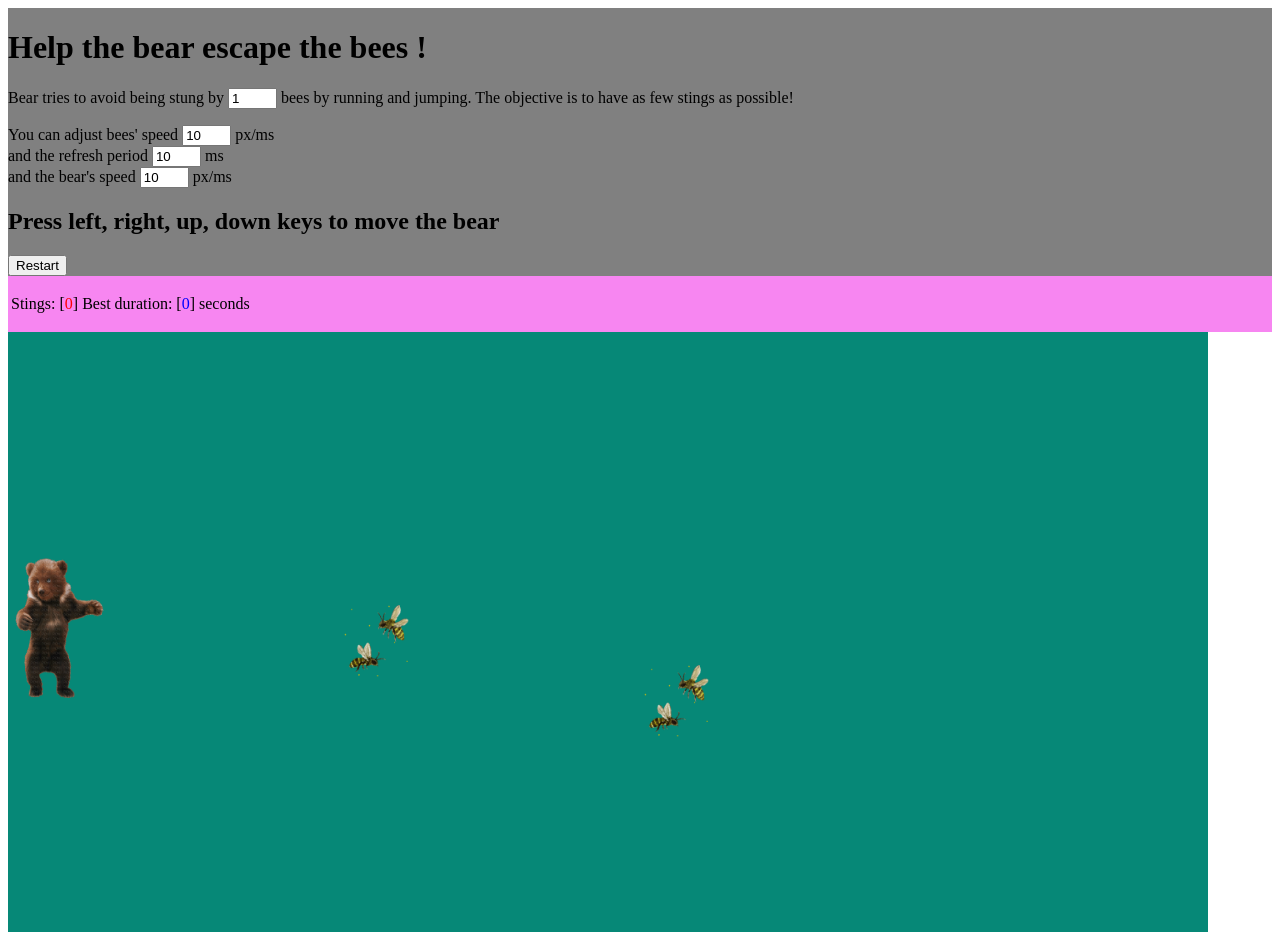
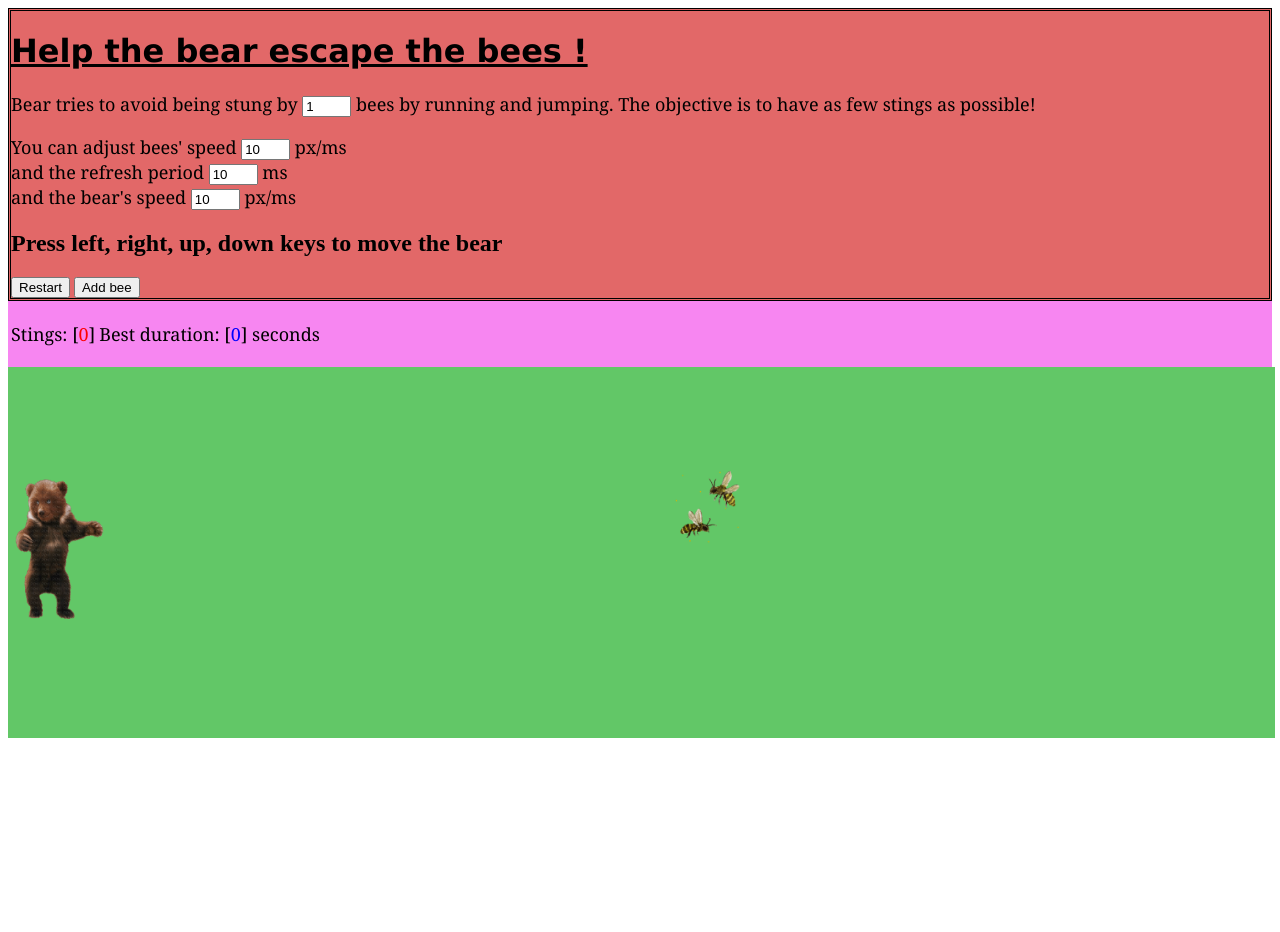
Before and after one commit to BenCoke12/wp-lab-2, a website: page index.html in a window 1280 px wide. Both pictures are taken after a click on the button "Restart". After the commit the page ends 800 px from the top, so only its background shows below. Drawn offline with Linux system fonts and the light colour scheme.

Commit message:
finished

```diff
--- a/game.css
+++ b/game.css
@@ -8,17 +8,18 @@
 
 #board {
   position: absolute;
-  height: 600px;
-  width: 1200px;
-  background-color: rgb(6, 136, 119);
+  height: 29vw;
+  width: 99vw;
+  background-color: rgb(98, 199, 103);
   align-content: center;
   align-self: center;
 }
 
 #title {
-  background-color: rgb(128, 128, 128);
+  background-color: rgb(226, 104, 104);
   align-content: center;
   align-self: center;
+  border-style: double;
 }
 
 #scores {
@@ -38,3 +39,13 @@
 #duration {
   color: blue;
 }
+
+h1 {
+  font-family: Verdana;
+  text-decoration: underline;
+}
+
+p {
+  font-family: Georgia;
+  font-size: 18px;
+}
--- a/game.js
+++ b/game.js
@@ -18,6 +18,8 @@ function Bear() {
     this.htmlElement.style.top = this.y + "px";
     this.htmlElement.style.display = "block";
     this.htmlElement.style.position = "absolute"; //or "fixed" to fix to the window
+    //this.oX = new String(this.htmlElement.style.left);
+    //this.oY = new String(this.htmlElement.style.top);
   };
 
   this.fitBounds = function () {
@@ -37,45 +39,6 @@ function Bear() {
   this.setSpeed = function () {
     this.dBear = Number(document.getElementById("speedBear").value);
   };
-}
-
-function start() {
-  //clear page bees, stings, duration
-  try {
-    bees;
-    if (bees.length > 0) {
-      //console.log(bees.length);
-      for (let i = 0; i < bees.length; i++) {
-        console.log(bees[i].id);
-        bees[i].remove();
-        console.log("got to here");
-        //console.log(bees[i].parentElement.nodeName);
-        //bees[i].parentNode.removeChild(bees[i]);
-        //console.log(i);
-        //let beeId = "bee" + i + 1;
-        //let zapper = document.getElementById(beeId);
-        //console.log(zapper.id);
-        //zapper.parentNode.removeChild(zapper);
-      }
-    }
-    console.log("true");
-  } catch (e) {
-    console.log("false");
-  }
-  hits.innerHTML = 0;
-  document.getElementById("duration").innerHTML = 0;
-  //create bear
-  bear = new Bear();
-  //add an event listener to the keypress event
-  document.addEventListener("keydown", moveBear, false);
-  //not needed when setSpeed is called inside this.move
-  //document.addEventListener("change", bear.setSpeed, false);
-  //create new array for bees
-  bees = new Array();
-  //create bees
-  makeBees();
-  //initial call for updateBees
-  updateBees();
 }
 
 //Handle keyboard events
@@ -179,6 +142,8 @@ function getRandomInt(max) {
 }
 
 function makeBees() {
+  //clear bees if there are bees in the array
+  clearBees();
   //get number of bees specified by the use
   let nbBees = document.getElementById("nbBees").value;
   nbBees = Number(nbBees); //try converting the content of the input to a number
@@ -217,7 +182,7 @@ function updateBees() {
   let period = Number(document.getElementById("periodTimer").value); //modify to control refesh period
   //check for 1000 stings
   if (hits.innerHTML >= 1000) {
-    alert("Game Over!");
+    window.alert("Game Over!");
     clearTimeout(updateTimer);
   } else {
     //update the timer for the next move
@@ -284,4 +249,47 @@ function overlap(element1, element2) {
   return true;
 }
 
-//should check form for quantity of bees?
+function addBee() {
+  let num = bees.length + 1;
+  var bee = new Bee(num); //create object and its IMG element
+  bee.display(); //display the bee
+  bees.push(bee); //add the bee object to the bees array
+}
+
+function start() {
+  //create bear
+  bear = new Bear();
+  oX = bear.x;
+  oY = bear.y;
+  //add an event listener to the keypress event
+  document.addEventListener("keydown", moveBear, false);
+  //eventlistener for changing number of bees
+  document.getElementById("nbBees").addEventListener("change", makeBees);
+  //create new array for bees
+  bees = new Array();
+  //create bees
+  makeBees();
+  //initial call for updateBees
+  updateBees();
+}
+
+function restart() {
+  //clear page bees, stings, duration
+  hits.innerHTML = "0";
+  document.getElementById("duration").innerHTML = "0";
+  bear.x = oX;
+  bear.y = oY;
+  bear.display();
+  clearBees();
+  start();
+}
+
+function clearBees() {
+  //clear bees from screen
+  let zapper = document.getElementsByClassName("bee");
+  while (zapper.length > 0) {
+    zapper[0].parentNode.removeChild(zapper[0]);
+    zapper = document.getElementsByClassName("bee");
+  }
+  bees = new Array();
+}
--- a/index.html
+++ b/index.html
@@ -11,6 +11,8 @@
       var updateTimer;
       //var?
       var lastStingTime;
+      var oX;
+      var oY;
     </script>
     <script src="game.js"></script>
     <noscript>
@@ -36,7 +38,8 @@
         <input type="text" id="speedBear" value="10" size="3" /> px/ms
       </p>
       <h2>Press left, right, up, down keys to move the bear</h2>
-      <button type="button" onclick="start();">Restart</button>
+      <button type="button" onclick="restart();">Restart</button>
+      <button type="button" onclick="addBee();">Add bee</button>
     </div>
     <div id="scores">
       <table>
```
